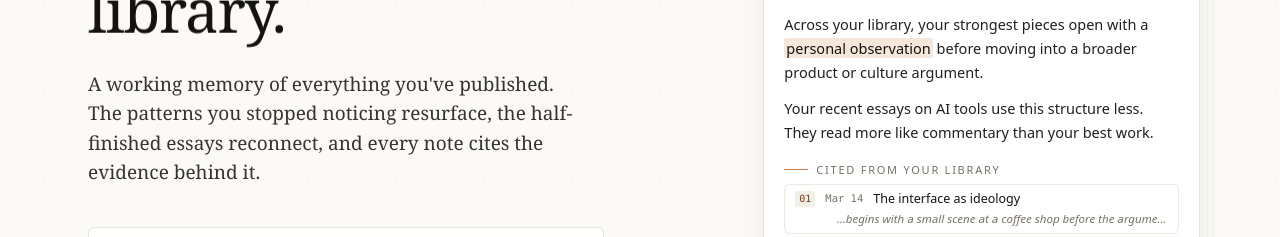
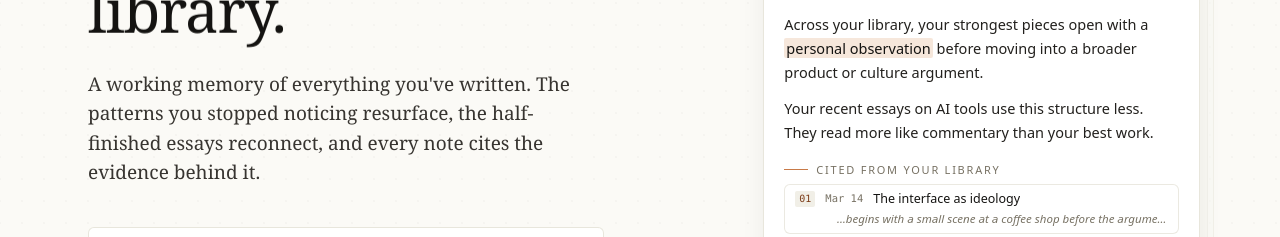
Before and after one commit to aviralagarwal1/scaffold, a Next.js app: page / in a window 1280 px wide. Shown: the part 327-564 px from the top of the page. Built offline with nearby package versions, Linux system fonts and the light colour scheme; no server answers.

Commit message:
Update wording on landing page

```diff
--- a/app/page.tsx
+++ b/app/page.tsx
@@ -88,7 +88,7 @@ export default function HomePage() {
             </h1>
 
             <p className="animate-rise animate-delay-2 mt-7 max-w-[46ch] font-serif text-[18px] leading-[1.55] text-ink-700 md:text-[19px]">
-              A working memory of everything you've published. The patterns you stopped noticing resurface, the
+              A working memory of everything you've written. The patterns you stopped noticing resurface, the
               half-finished essays reconnect, and every note cites the evidence behind it.
             </p>
 
```
